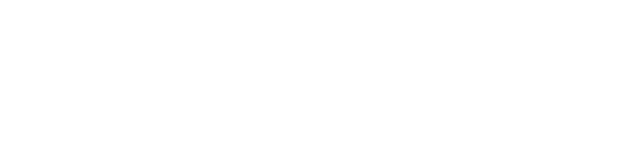
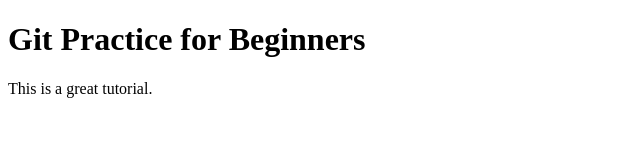
Before and after one commit to DeminicusM/git-course, a plain HTML site: page index.html in a window 1280 px wide. Shown: the whole page, without its empty margins (0-640 px from the left). Drawn offline with Linux system fonts and the light colour scheme.

Commit message:
Changed title and added h1 and p

```diff
--- a/index.html
+++ b/index.html
@@ -3,7 +3,10 @@
   <head>
     <meta charset="UTF-8" />
     <meta name="viewport" content="width=device-width, initial-scale=1.0" />
-    <title>Document</title>
+    <title>Git Practice</title>
   </head>
-  <body></body>
+  <body>
+    <h1>Git Practice for Beginners</h1>
+    <p>This is a great tutorial.</p>
+  </body>
 </html>
```
